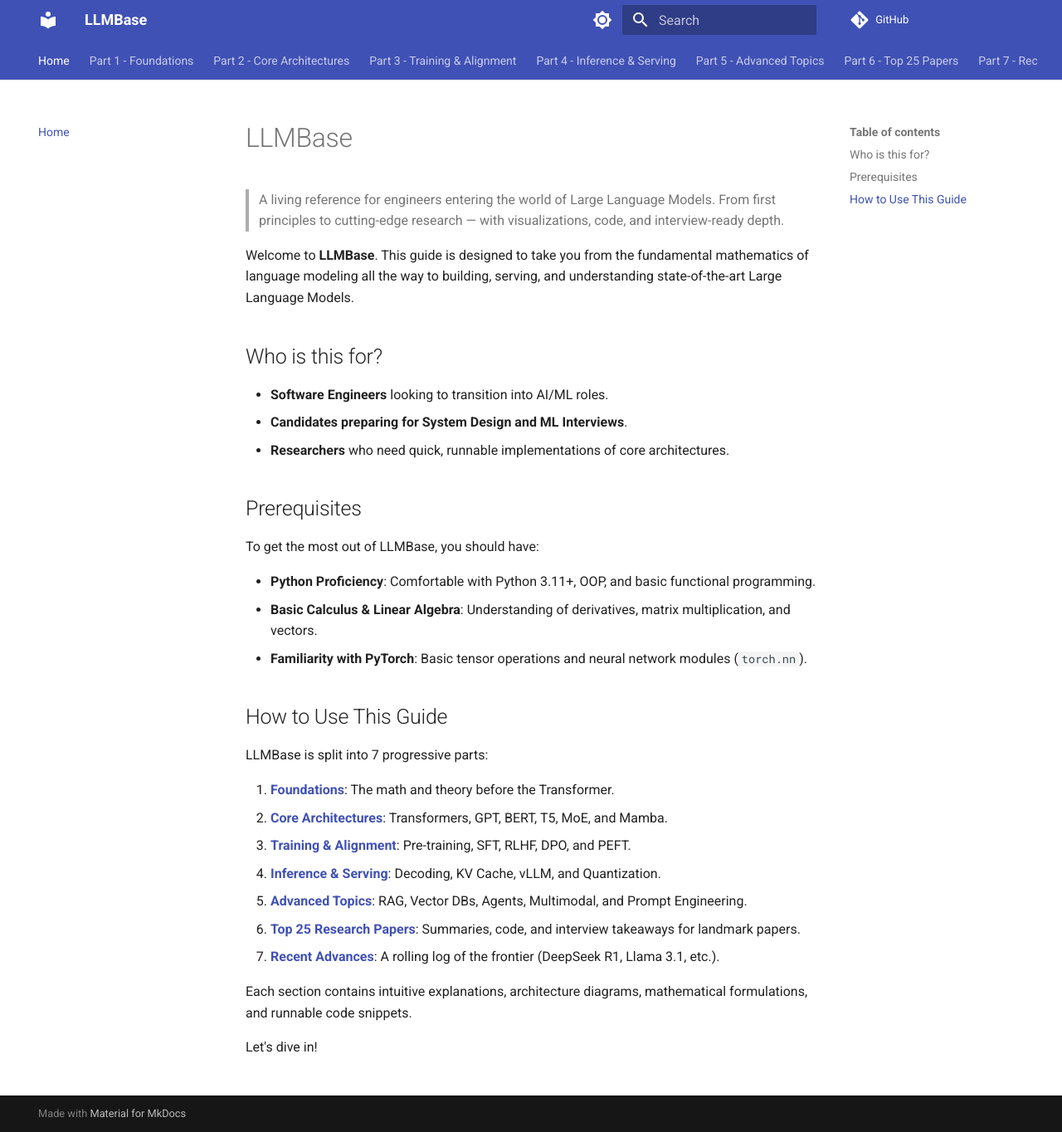
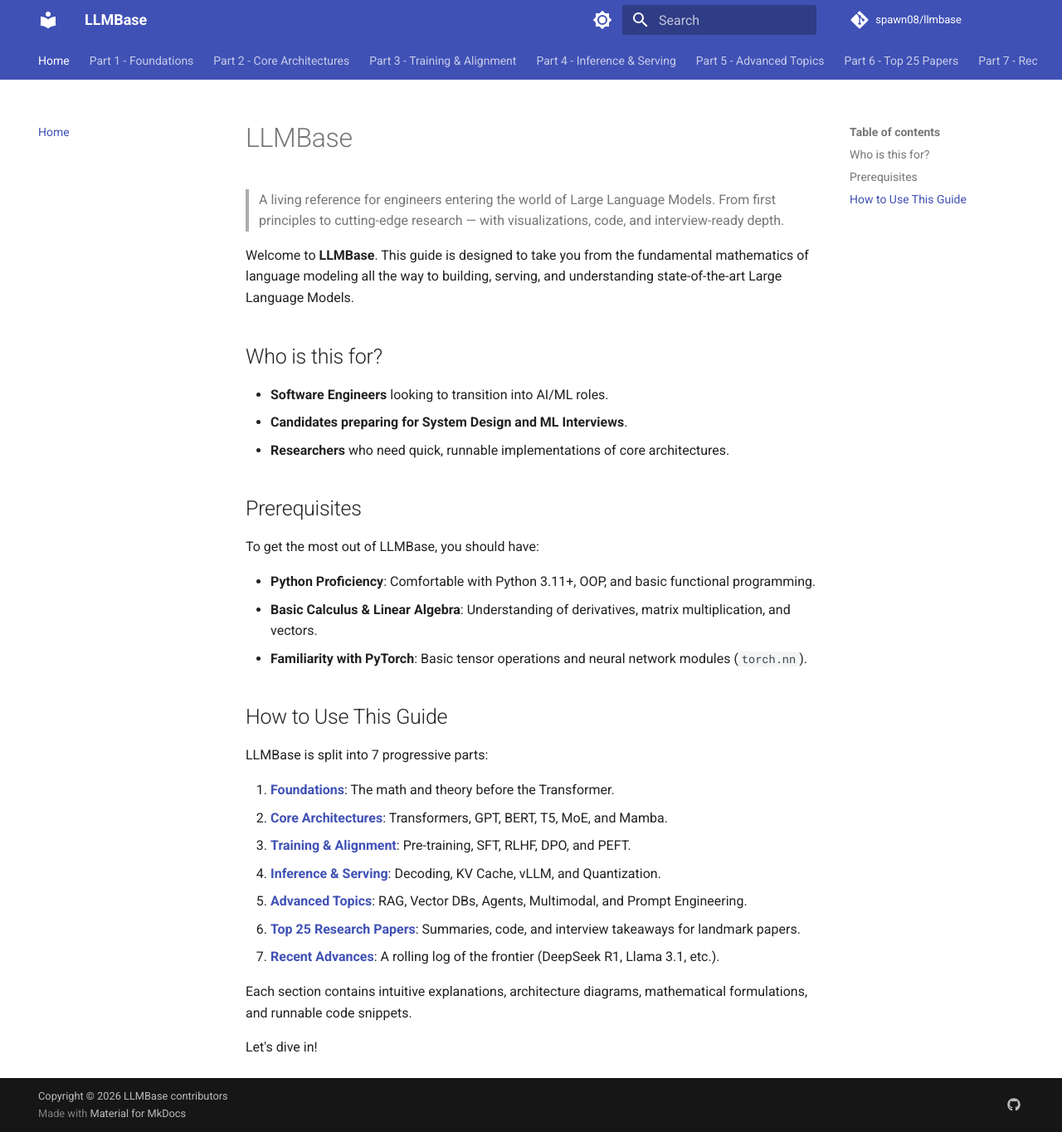
Before and after one commit to spawn08/llmbase, an MkDocs documentation site: the page built from docs/index.md, in a window 1280 px wide and 1364 px high. Shown: the whole window at 83% size. Built offline with MkDocs 1.6.1 and Material for MkDocs 9.7.7, drawn with Linux system fonts in a browser that asks for light colours; comment, search, counter and statistics services are not loaded; part of the change alters nothing that is shown.

Commit message:
chore(docs): add MkDocs scaffold, MathJax, assets, and gitignore
Configure Material theme with site_url, search plugin, extra CSS, and
Arithmatex + MathJax 3 per upstream docs. Track empty asset paths with
.gitignore for site/ and Python artifacts.

Made-with: Cursor

```diff
--- /dev/null
+++ b/docs/assets/css/extra.css
@@ -0,0 +1,5 @@
+/* LLMBase — optional theme tweaks (spacing, diagrams) */
+.md-typeset img {
+  max-width: min(100%, 42rem);
+  height: auto;
+}
--- /dev/null
+++ b/docs/javascripts/mathjax.js
@@ -0,0 +1,20 @@
+/* MathJax 3 + pymdownx.arithmatex (generic). See Material for MkDocs docs. */
+window.MathJax = {
+  tex: {
+    inlineMath: [["\\(", "\\)"]],
+    displayMath: [["\\[", "\\]"]],
+    processEscapes: true,
+    processEnvironments: true,
+  },
+  options: {
+    ignoreHtmlClass: ".*|",
+    processHtmlClass: "arithmatex",
+  },
+};
+
+document$.subscribe(() => {
+  MathJax.startup.output.clearCache();
+  MathJax.typesetClear();
+  MathJax.texReset();
+  MathJax.typesetPromise();
+});
--- a/mkdocs.yml
+++ b/mkdocs.yml
@@ -1,7 +1,10 @@
 site_name: LLMBase
 site_description: A Ground-Up Guide to Large Language Models for Engineers
 site_author: Amarsingh Thakur
+site_url: https://spawn08.github.io/llmbase/
 repo_url: https://github.com/spawn08/llmbase
+repo_name: spawn08/llmbase
+copyright: Copyright &copy; 2026 LLMBase contributors
 
 theme:
   name: material
@@ -24,6 +27,21 @@ theme:
       toggle:
         icon: material/brightness-4
         name: Switch to light mode
+
+plugins:
+  - search
+
+extra_css:
+  - assets/css/extra.css
+
+extra_javascript:
+  - javascripts/mathjax.js
+  - https://unpkg.com/mathjax@3/es5/tex-mml-chtml.js
+
+extra:
+  social:
+    - icon: fontawesome/brands/github
+      link: https://github.com/spawn08/llmbase
 
 markdown_extensions:
   - pymdownx.highlight:
```
Also changed, not shown: 7 other files.
